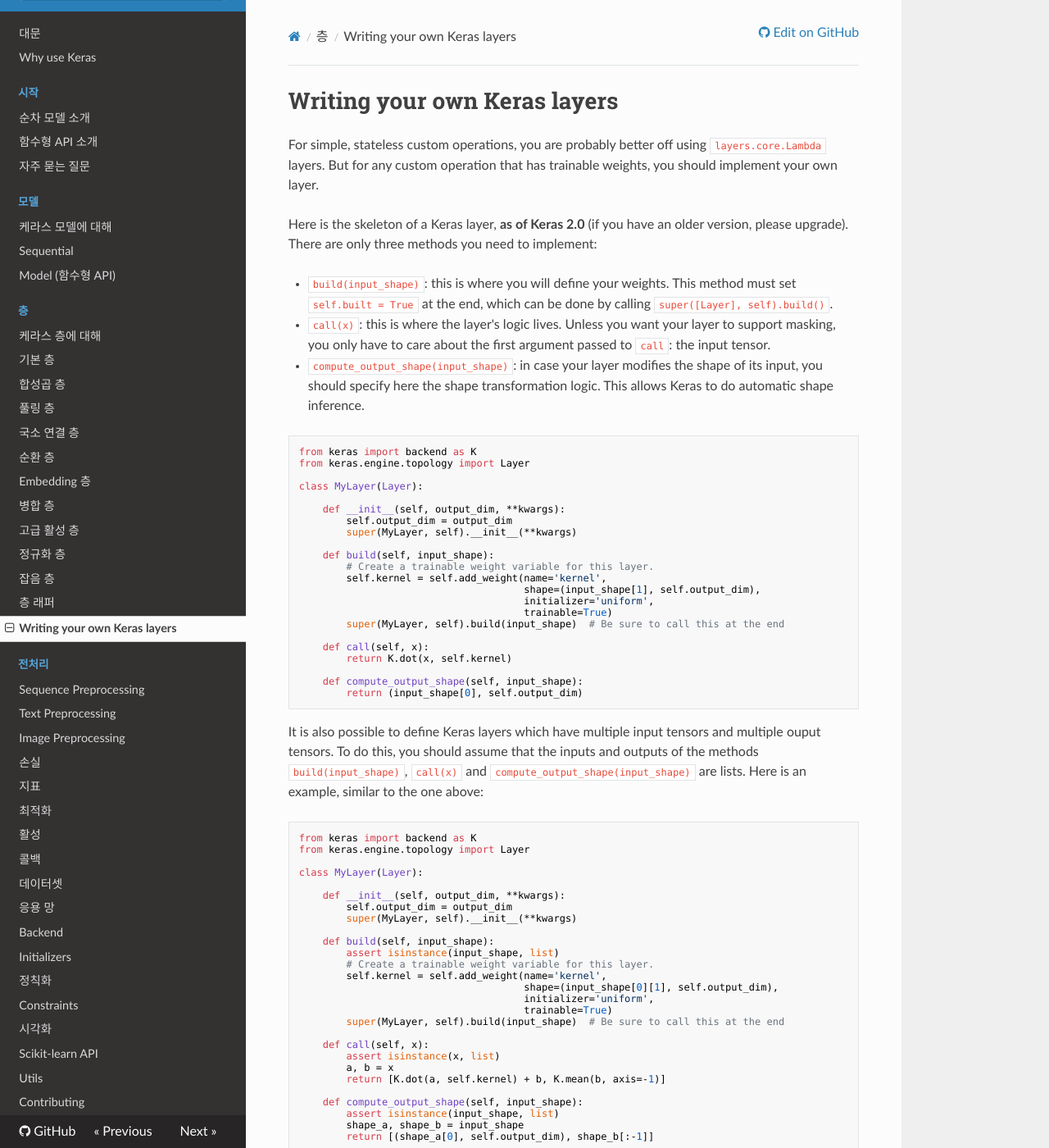
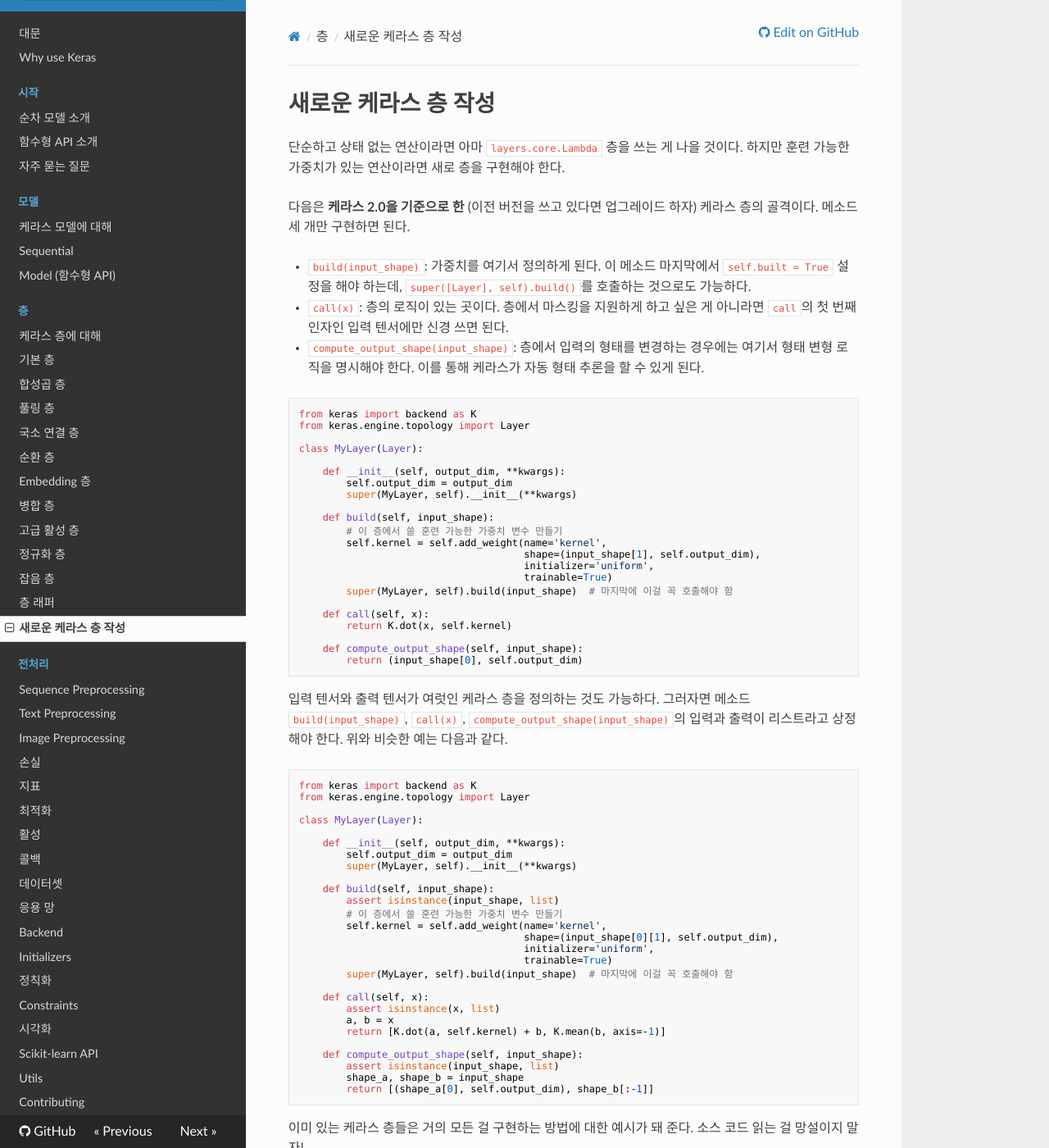
Before and after one commit to wariua/keras-docs-ko, an MkDocs documentation site: the page built from sources/layers/writing-your-own-keras-layers.md, in a window 1280 px wide and 1400 px high. Shown: the whole window at 82% size. Built offline with MkDocs 1.6.1, drawn with Linux system fonts in a browser that asks for light colours; nearby versions of some CDN libraries; old or Windows-style settings are respelled for this version of MkDocs; some of the changed text lies outside the part shown.

Commit message:
translated layers/writing-your-own-keras-layers.md

````diff
--- a/mkdocs.yml
+++ b/mkdocs.yml
@@ -33,7 +33,7 @@ pages:
   - 정규화 층: layers/normalization.md
   - 잡음 층: layers/noise.md
   - 층 래퍼: layers/wrappers.md
-  - Writing your own Keras layers: layers/writing-your-own-keras-layers.md
+  - 새로운 케라스 층 작성: layers/writing-your-own-keras-layers.md
 - 전처리:
   - Sequence Preprocessing: preprocessing/sequence.md
   - Text Preprocessing: preprocessing/text.md
--- a/sources/layers/writing-your-own-keras-layers.md
+++ b/sources/layers/writing-your-own-keras-layers.md
@@ -1,12 +1,12 @@
-# Writing your own Keras layers
+# 새로운 케라스 층 작성
 
-For simple, stateless custom operations, you are probably better off using `layers.core.Lambda` layers. But for any custom operation that has trainable weights, you should implement your own layer.
+단순하고 상태 없는 연산이라면 아마 `layers.core.Lambda` 층을 쓰는 게 나을 것이다. 하지만 훈련 가능한 가중치가 있는 연산이라면 새로 층을 구현해야 한다.
 
-Here is the skeleton of a Keras layer, **as of Keras 2.0** (if you have an older version, please upgrade). There are only three methods you need to implement:
+다음은 **케라스 2.0을 기준으로 한** (이전 버전을 쓰고 있다면 업그레이드 하자) 케라스 층의 골격이다. 메소드 세 개만 구현하면 된다.
 
-- `build(input_shape)`: this is where you will define your weights. This method must set `self.built = True` at the end, which can be done by calling `super([Layer], self).build()`.
-- `call(x)`: this is where the layer's logic lives. Unless you want your layer to support masking, you only have to care about the first argument passed to `call`: the input tensor.
-- `compute_output_shape(input_shape)`: in case your layer modifies the shape of its input, you should specify here the shape transformation logic. This allows Keras to do automatic shape inference.
+- `build(input_shape)`: 가중치를 여기서 정의하게 된다. 이 메소드 마지막에서 `self.built = True` 설정을 해야 하는데, `super([Layer], self).build()`를 호출하는 것으로도 가능하다.
+- `call(x)`: 층의 로직이 있는 곳이다. 층에서 마스킹을 지원하게 하고 싶은 게 아니라면 `call`의 첫 번째 인자인 입력 텐서에만 신경 쓰면 된다.
+- `compute_output_shape(input_shape)`: 층에서 입력의 형태를 변경하는 경우에는 여기서 형태 변형 로직을 명시해야 한다. 이를 통해 케라스가 자동 형태 추론을 할 수 있게 된다.
 
 ```python
 from keras import backend as K
@@ -19,12 +19,12 @@ class MyLayer(Layer):
         super(MyLayer, self).__init__(**kwargs)
 
     def build(self, input_shape):
-        # Create a trainable weight variable for this layer.
+        # 이 층에서 쓸 훈련 가능한 가중치 변수 만들기
         self.kernel = self.add_weight(name='kernel',
                                       shape=(input_shape[1], self.output_dim),
                                       initializer='uniform',
                                       trainable=True)
-        super(MyLayer, self).build(input_shape)  # Be sure to call this at the end
+        super(MyLayer, self).build(input_shape)  # 마지막에 이걸 꼭 호출해야 함
 
     def call(self, x):
         return K.dot(x, self.kernel)
@@ -33,7 +33,7 @@ class MyLayer(Layer):
         return (input_shape[0], self.output_dim)
 ```
 
-It is also possible to define Keras layers which have multiple input tensors and multiple ouput tensors. To do this, you should assume that the inputs and outputs of the methods `build(input_shape)`, `call(x)` and `compute_output_shape(input_shape)` are lists. Here is an example, similar to the one above:
+입력 텐서와 출력 텐서가 여럿인 케라스 층을 정의하는 것도 가능하다. 그러자면 메소드 `build(input_shape)`, `call(x)`, `compute_output_shape(input_shape)`의 입력과 출력이 리스트라고 상정해야 한다. 위와 비슷한 예는 다음과 같다.
 
 ```python
 from keras import backend as K
@@ -47,12 +47,12 @@ class MyLayer(Layer):
 
     def build(self, input_shape):
         assert isinstance(input_shape, list)
-        # Create a trainable weight variable for this layer.
+        # 이 층에서 쓸 훈련 가능한 가중치 변수 만들기
         self.kernel = self.add_weight(name='kernel',
                                       shape=(input_shape[0][1], self.output_dim),
                                       initializer='uniform',
                                       trainable=True)
-        super(MyLayer, self).build(input_shape)  # Be sure to call this at the end
+        super(MyLayer, self).build(input_shape)  # 마지막에 이걸 꼭 호출해야 함
 
     def call(self, x):
         assert isinstance(x, list)
@@ -65,4 +65,4 @@ class MyLayer(Layer):
         return [(shape_a[0], self.output_dim), shape_b[:-1]]
 ```
 
-The existing Keras layers provide examples of how to implement almost anything. Never hesitate to read the source code!
+이미 있는 케라스 층들은 거의 모든 걸 구현하는 방법에 대한 예시가 돼 준다. 소스 코드 읽는 걸 망설이지 말자!
````
